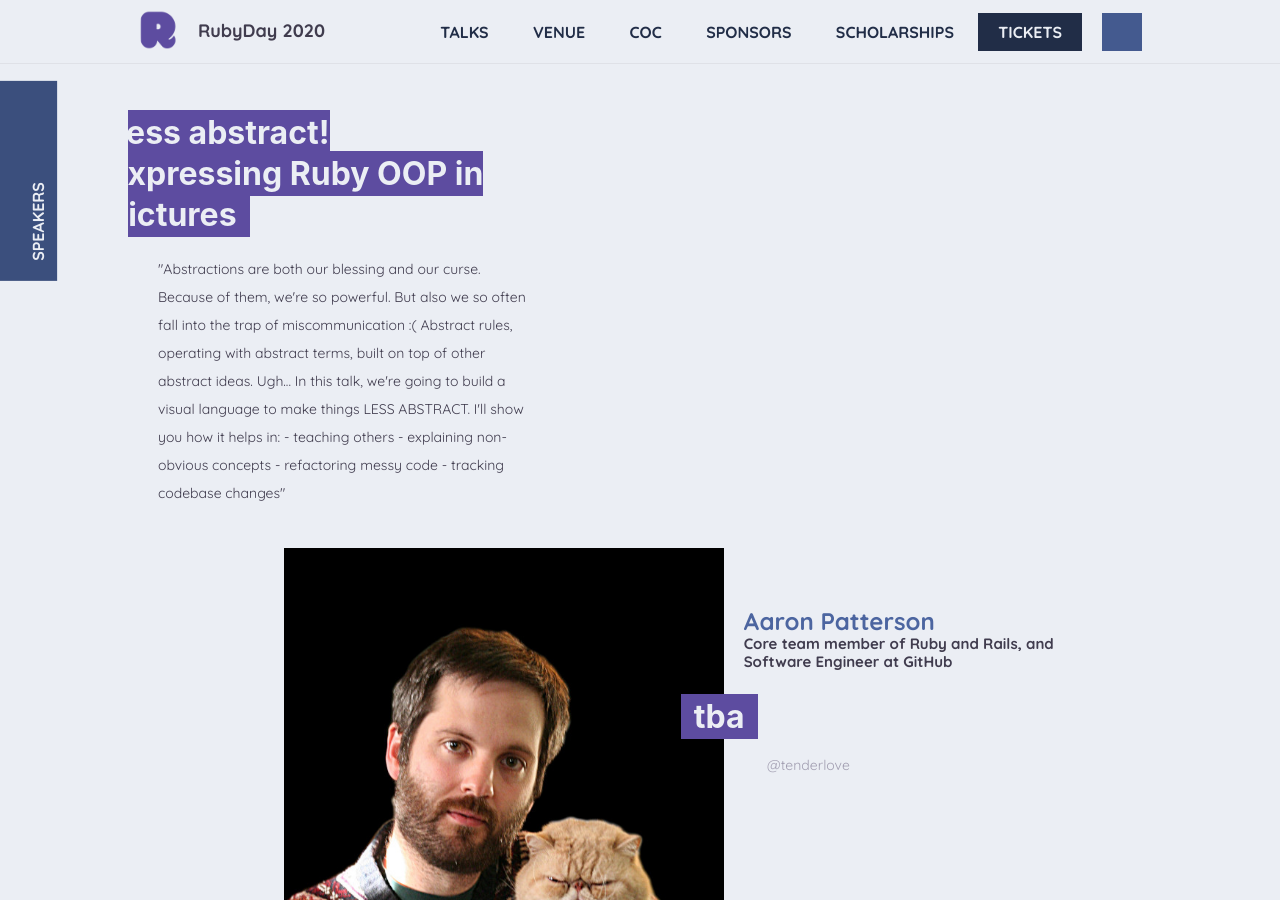
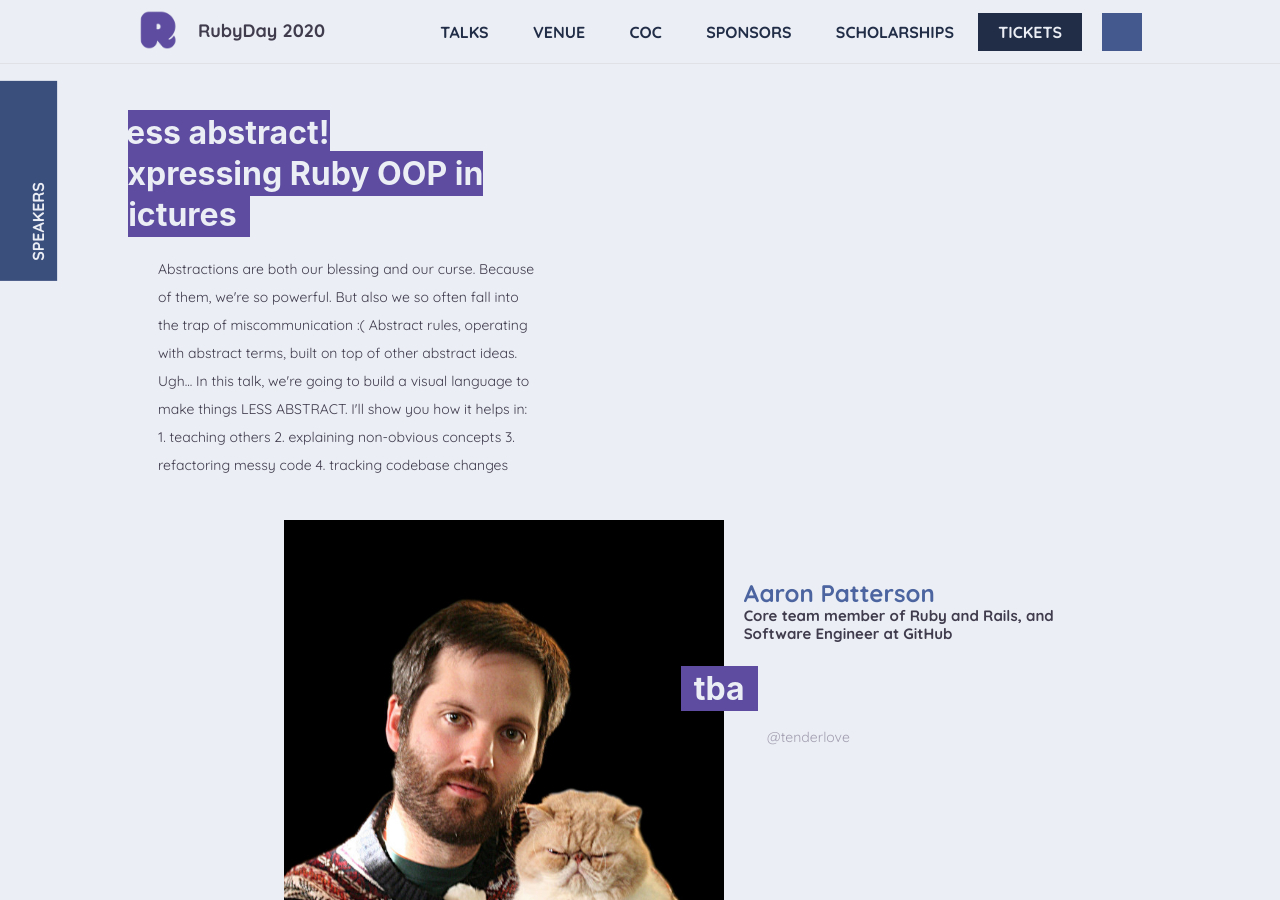
Before and after one commit to giuliatosato/2020.rubyday.it, a Jekyll site: the page built from talks.html, in a window 1280 px wide and 900 px high, scrolled down 2971 px. Built offline with Jekyll 4.4.1, drawn with Linux system fonts in a browser that asks for light colours; some web fonts are replaced; comment, search, counter and statistics services are not loaded.

Commit message:
Formatting

```diff
--- a/_data/talks.yml
+++ b/_data/talks.yml
@@ -46,14 +46,14 @@
   speaker_id: ivan-nemytchenko
   title: "Less abstract! Expressing Ruby OOP in pictures"
   extract: >
-    "Abstractions are both our blessing and our curse. Because of them, we're so powerful.
+    Abstractions are both our blessing and our curse. Because of them, we're so powerful.
     But also we so often fall into the trap of miscommunication :(
     Abstract rules, operating with abstract terms, built on top of other abstract ideas. Ugh...
     In this talk, we're going to build a visual language to make things LESS ABSTRACT. I'll show you how it helps in:
-    - teaching others
-    - explaining non-obvious concepts
-    - refactoring messy code
-    - tracking codebase changes"
+    1. teaching others
+    2. explaining non-obvious concepts
+    3. refactoring messy code
+    4. tracking codebase changes
 -
   speaker_id: aaron-patterson
   title: tba
```
